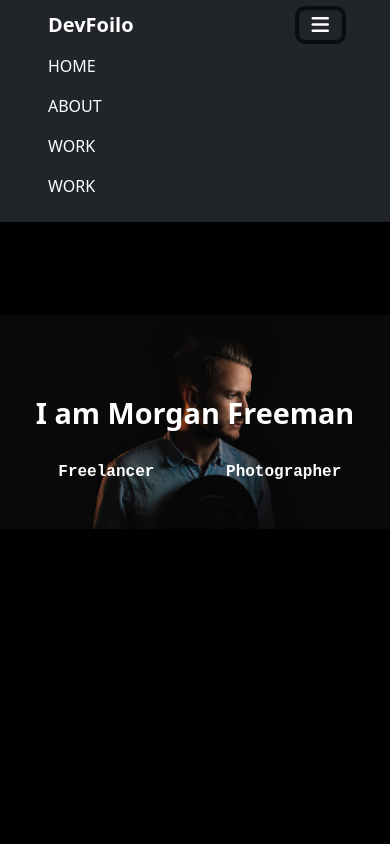
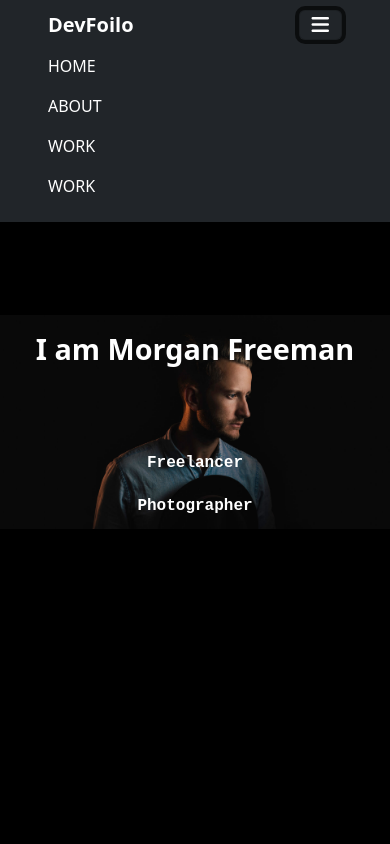
Before and after one commit to Rabab7/DevFoilo_app, a plain HTML site: page index.html in a window 390 px wide. Both pictures are taken after a click on the button "Toggle navigation". Shown: the top 844 px of the page. Drawn offline with Linux system fonts and the light colour scheme.

Commit message:
thired_commit

```diff
--- a/Css/media.css
+++ b/Css/media.css
@@ -9,6 +9,12 @@
   }
 }
 
+@media (max-width: 576px) {
+  .header .container span {
+    display: inline-block;
+    margin: 0 3px;
+  }
+}
 
 @media (max-width: 576px) {
   .about .p-info {
--- a/Css/style.css
+++ b/Css/style.css
@@ -48,6 +48,28 @@ html{
 }
 
 
+/* navbar style */
+
+.navbar a{
+    position: relative;
+
+}
+
+.navbar a::before{
+    content:"";
+    position: absolute;
+    width: 0px;
+    height: 2px;
+    left: 1%;
+    bottom: -2px;
+    background-color: brown;
+
+}
+
+.navbar a:hover::before{
+    width: 40px;
+
+}
 
 /* header style */
 
@@ -58,6 +80,20 @@ html{
     background-size: contain;
     background-attachment: fixed;
 
+}
+
+.header .container {
+  display: flex;
+  flex-direction: column;
+  align-items: center;
+}
+
+.header .container h1 {
+  margin-bottom: 20px; /* make space betwwen name and job */
+}
+
+.header .container span {
+  margin: 0 5px;   /* make horizental space instead of move down*/
 }
 
 
@@ -128,28 +164,6 @@ html{
 
 }
 
-/* navbar style */
-
-.navbar a{
-    position: relative;
-
-}
-
-.navbar a::before{
-    content:"";
-    position: absolute;
-    width: 0px;
-    height: 2px;
-    left: 1%;
-    bottom: -2px;
-    background-color: brown;
-
-}
-
-.navbar a:hover::before{
-    width: 40px;
-
-}
 
 /* about style */
 .about .container{
```
